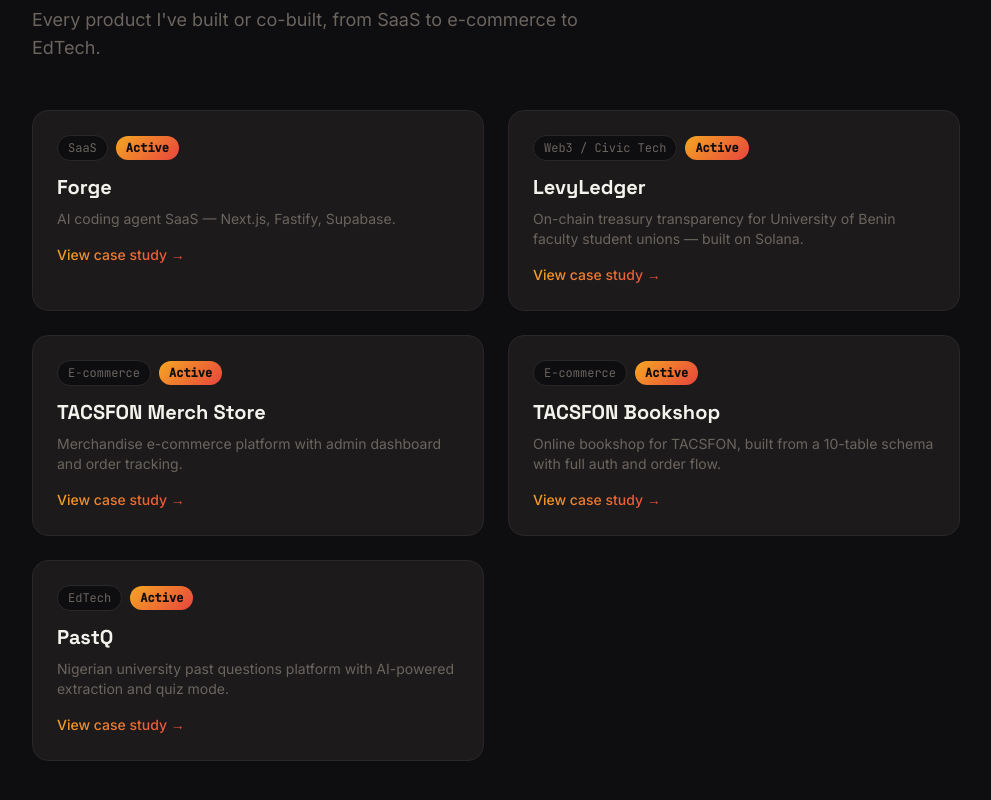
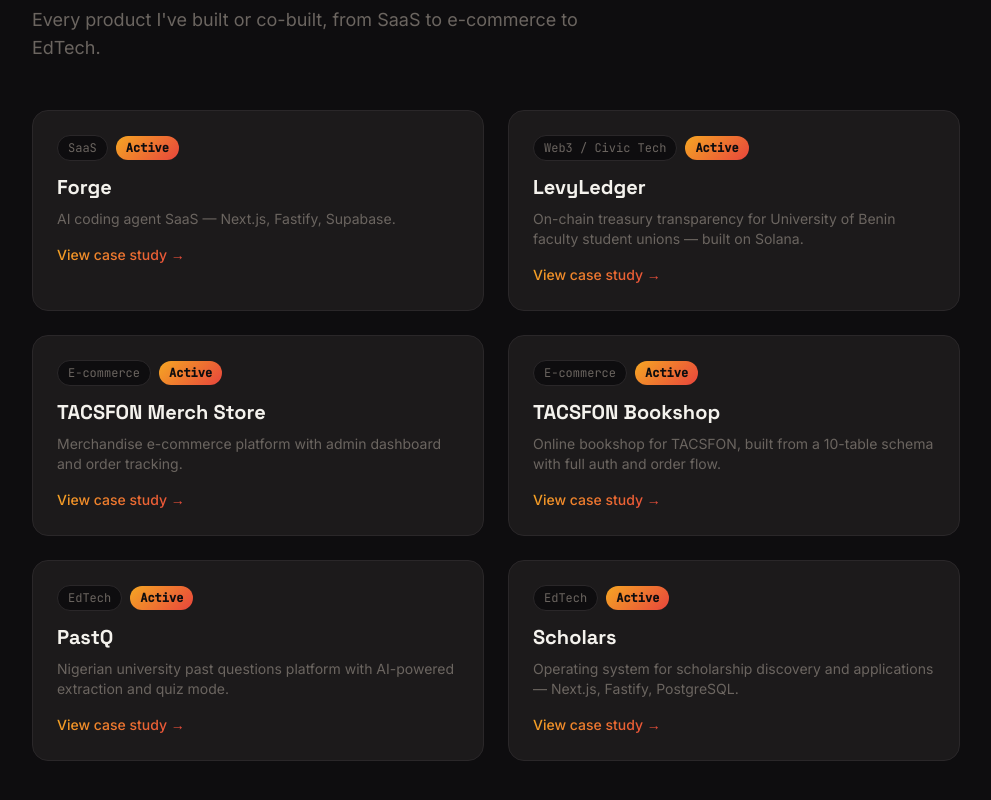
Before and after one commit to ImperioKDB/Bright.ng, a Next.js app: page /projects in a window 1280 px wide. Shown: the part 290-1090 px from the top of the page, without its empty margins (144-1135 px from the left). Built offline with nearby package versions, Linux system fonts and the light colour scheme.

Commit message:
Update portfolio: Scholars + LevyLedger in timeline, add Scholars case study, add social links to footer

```diff
--- a/data/projects.ts
+++ b/data/projects.ts
@@ -314,6 +314,60 @@ export const projects: Project[] = [
     liveUrl: "https://pastq-frontend.vercel.app",
     repoUrl: "",
     images: [],
+    nextSlug: "scholars",
+    featured: true,
+  },
+  {
+    slug: "scholars",
+    title: "Scholars",
+    category: "EdTech",
+    status: "Active",
+    description: "Operating system for scholarship discovery and applications — Next.js, Fastify, PostgreSQL.",
+    problem:
+      "Students hunting for scholarships face the same problem again and again: opportunities are scattered across university websites, forums, and social media, every application has different requirements, and there's no single place to track deadlines, documents, or progress across multiple applications at once.",
+    solution:
+      "Scholars centralizes scholarship discovery and application management. Students build a profile once, get matched to relevant scholarships, manage every application's status from one dashboard, and store documents in a shared vault instead of re-uploading transcripts and essays for every new application.",
+    myRole:
+      "I'm the founder, driving the full product spec and architecture — the 8-feature MVP scope, database schema, and technical roadmap — building backend and database work first, before frontend.",
+    features: [
+      {
+        name: "Scholarship Matching",
+        description:
+          "Students build a profile once, and the platform surfaces scholarships that match their background and eligibility instead of making them search manually.",
+      },
+      {
+        name: "Application Management Dashboard",
+        description:
+          "A single dashboard tracks every application's status and deadline, replacing scattered spreadsheets and browser tabs.",
+      },
+      {
+        name: "Document Vault",
+        description:
+          "Transcripts, essays, and recommendation letters are stored once and reused across applications instead of being re-uploaded every time.",
+      },
+    ],
+    technologies: [
+      {
+        category: "Frontend & Framework",
+        description:
+          "A Next.js frontend handles profile setup, scholarship discovery, and application tracking.",
+        items: ["Next.js"],
+      },
+      {
+        category: "Backend & Data",
+        description:
+          "A Fastify backend runs on PostgreSQL with Supabase Auth for sign-in, Redis for caching, and Cloudflare R2 for document storage.",
+        items: ["Fastify", "PostgreSQL", "Supabase Auth", "Redis", "Cloudflare R2"],
+      },
+    ],
+    monetization:
+      "Still early-stage — the current focus is MVP adoption across the first cohort of users before a monetization model is finalized.",
+    summary:
+      "The MVP is scoped as eight core features, with backend and database work happening first. The live landing page is up, with a roadmap running from MVP through application management, scholarship intelligence, a marketplace, and eventual Africa-wide and global expansion.",
+    stack: ["Next.js", "Fastify", "PostgreSQL", "Supabase", "Redis", "Cloudflare R2"],
+    liveUrl: "https://scholars-eight.vercel.app",
+    repoUrl: "",
+    images: [],
     nextSlug: "forge",
     featured: true,
   },
```
